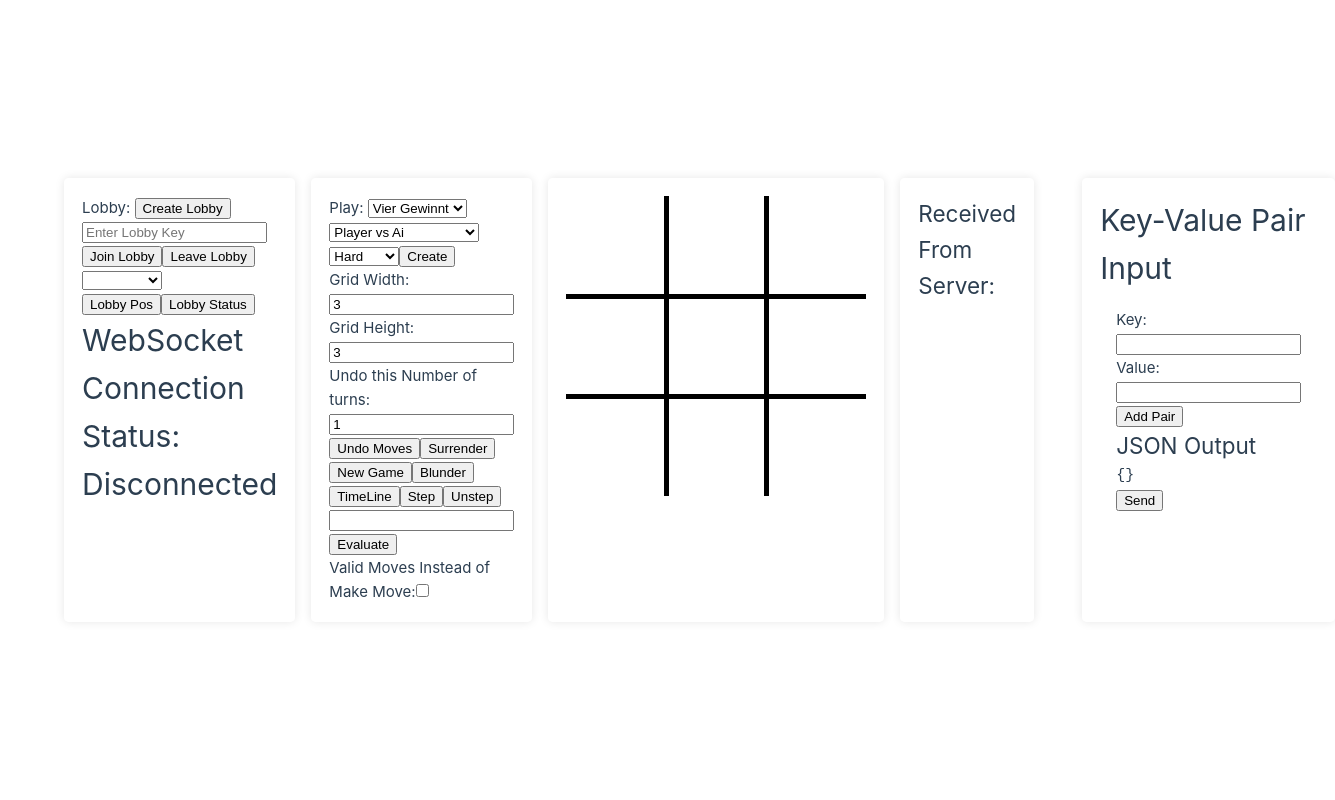
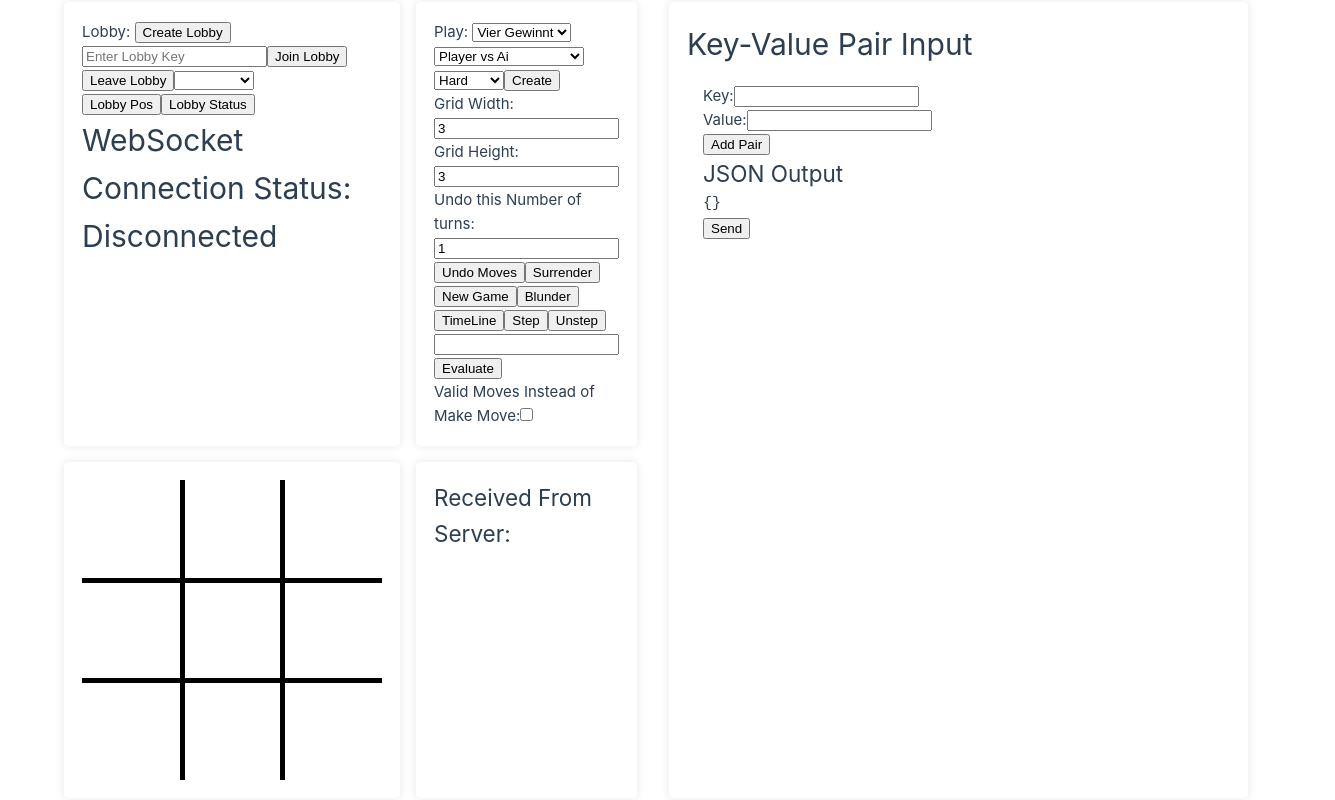
Before and after one commit to 12ghostrider21/KIMaster, a Vue app in the folder Frontend/: page / in a window 1280 px wide. Shown: the whole page, 1335 px wide, since content can reach past the window. Built offline with nearby package versions, Linux system fonts and the light colour scheme; no server answers.

Commit message:
Corrected Lobby Status Command, improved Layout so it should not break out of Bounds anymore

```diff
--- a/Frontend/src/components/WebSocketTest.vue
+++ b/Frontend/src/components/WebSocketTest.vue
@@ -163,7 +163,7 @@ export default {
         try { this.receivedJSONObject=JSON.parse(event.data);
         if (this.receivedJSONObject.key!= null) {this.lobbyKey=this.receivedJSONObject.key;}
       } catch (e) {
-        const blob = new Blob([data], { type: 'image/jpeg' });
+        const blob = new Blob([data], { type: 'image/png' });
         const url = URL.createObjectURL(blob);
         this.imageSrc = url;
       }
@@ -230,7 +230,8 @@ export default {
     showLobbyList() {
       const data = {
         command: 'lobby',
-        command_key: 'status'
+        command_key: 'status',
+        key: this.lobbyKey,
       };
       this.sendMessage(data);
     },
@@ -387,7 +388,7 @@ export default {
 @media (min-width: 1024px) {
   #app {
     display: grid;
-    grid-template-columns: repeat(5, 1fr);
+    grid-template-columns: repeat(autofill, 0.5fr);
     grid-gap: 1rem;
   }
 }
```
